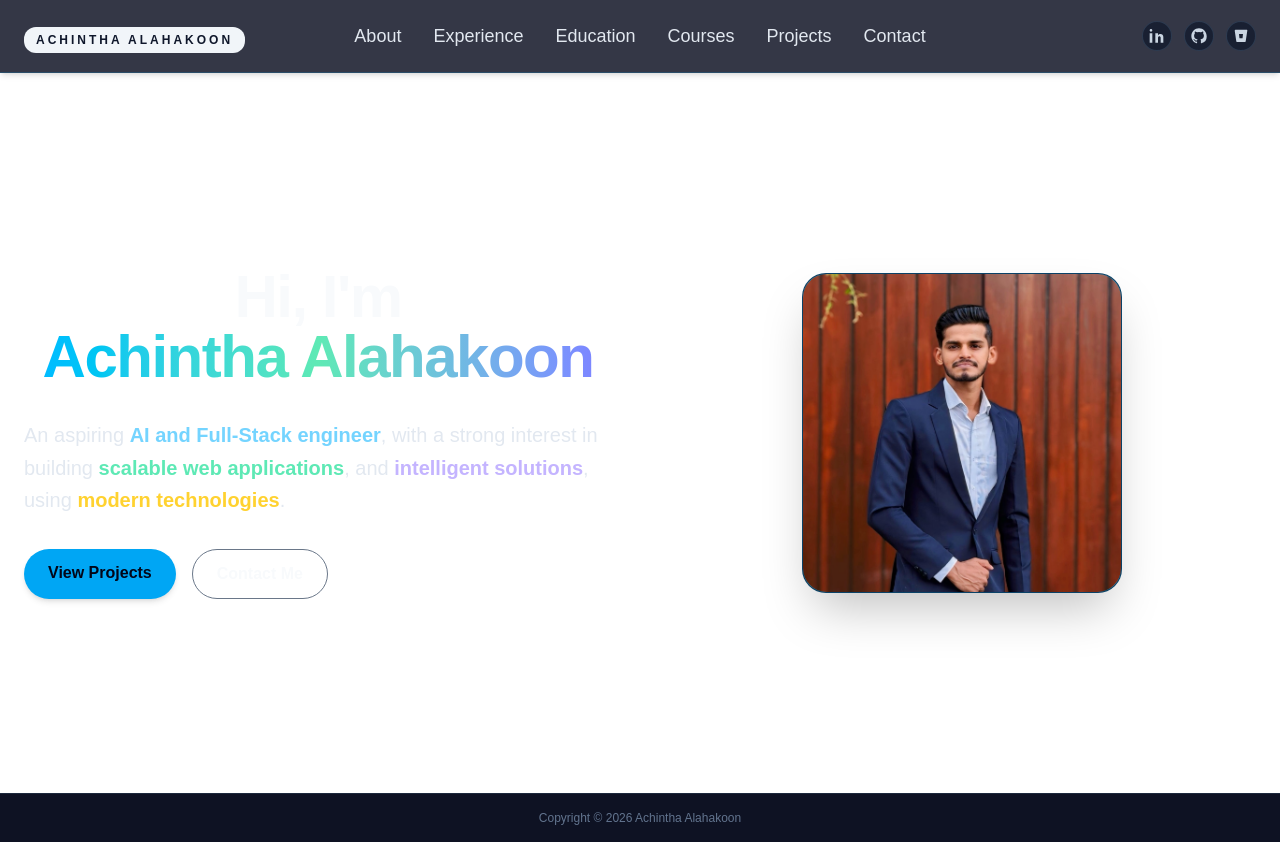
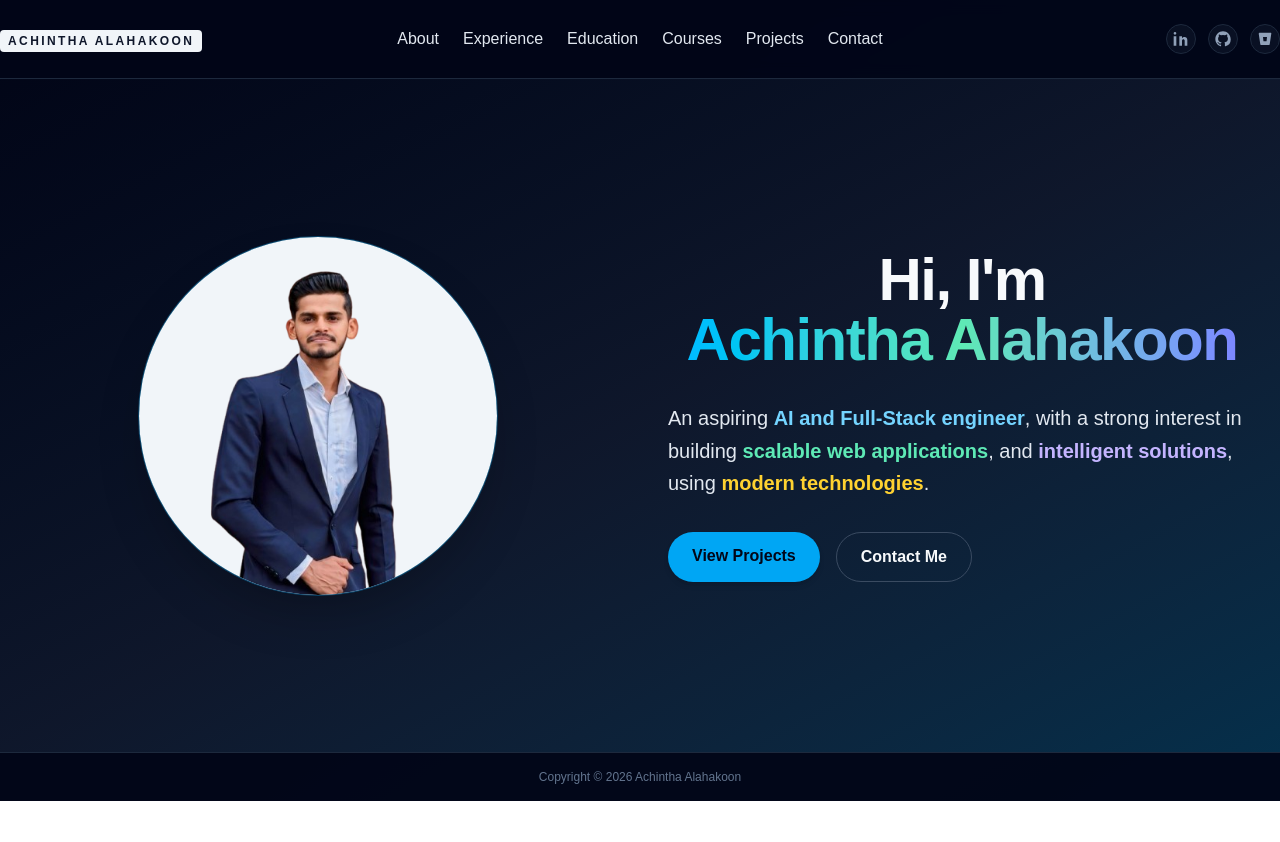
Before and after one commit to achintha-alahakoon/Portfolio, a Next.js app: page / in a window 1280 px wide. After the commit the page ends 801 px from the top, so only its background shows below. Built offline with nearby package versions, Linux system fonts and the light colour scheme.

Commit message:
Updated 1 Home page

```diff
--- a/app/layout.tsx
+++ b/app/layout.tsx
@@ -31,9 +31,9 @@ export default function RootLayout({
       <body
         className={`${geistSans.variable} ${geistMono.variable} antialiased bg-gradient-to-br from-slate-950 via-slate-900 to-sky-950 text-slate-50`}
       >
-        <div className="flex min-h-screen flex-col">
+        <div className="flex min-h-screen flex-col pt-20 bg-gradient-to-br from-slate-950 via-slate-900 to-sky-950">
           <Navbar />
-          <main className="flex-1">{children}</main>
+          <main className="flex-1 bg-gradient-to-br from-slate-950 via-slate-900 to-sky-950">{children}</main>
           <footer className="border-t border-slate-800 bg-slate-950/95">
             <div className="mx-auto flex max-w-5xl justify-center px-6 py-4 text-xs text-slate-500">
               <span>
--- a/components/Navbar.tsx
+++ b/components/Navbar.tsx
@@ -53,20 +53,20 @@ const socialLinks = [
 
 export default function Navbar() {
   return (
-    <header className="border-b border-sky-500/20 bg-slate-950/80 backdrop-blur shadow-md">
-      <div className="mx-auto flex max-w-7xl items-center px-6 py-5">
+    <header className="fixed inset-x-0 top-0 z-50 border-b border-slate-800 bg-slate-950/95 backdrop-blur">
+      <div className="mx-auto flex max-w-7xl items-center py-6">
 
         {/* LEFT: Name */}
         <div className="flex-1">
-          <Link href="/" className="text-xl font-semibold tracking-tight md:text-2xl">
-            <span className="rounded-xl bg-slate-100 px-3 py-1.5 text-xs font-bold uppercase tracking-[0.25em] text-slate-900">
+          <Link href="/" className="text-lg font-semibold tracking-tight">
+            <span className="rounded bg-slate-100 px-2 py-1 text-xs font-bold uppercase tracking-[0.2em] text-slate-900">
               Achintha Alahakoon
             </span>
           </Link>
         </div>
 
         {/* CENTER: Nav links */}
-        <nav className="flex flex-1 justify-center gap-6 text-base font-medium text-slate-200 md:gap-8 md:text-lg">
+        <nav className="flex flex-1 justify-center gap-6 text-lr font-medium text-slate-200">
           {navItems.map((item) => (
             <Link
               key={item.href}
@@ -79,7 +79,7 @@ export default function Navbar() {
         </nav>
 
         {/* RIGHT: Social icons */}
-        <div className="flex flex-1 justify-end items-center gap-3 text-slate-200">
+        <div className="flex flex-1 justify-end items-center gap-3 text-slate-400">
           {socialLinks.map((social) => (
             <a
               key={social.label}
@@ -87,7 +87,7 @@ export default function Navbar() {
               target="_blank"
               rel="noreferrer"
               aria-label={social.label}
-              className="rounded-full border border-slate-700/80 bg-slate-900/70 p-1.5 text-slate-300 transition hover:border-sky-400 hover:bg-slate-900 hover:text-sky-300"
+              className="rounded-full border border-slate-800 bg-slate-900/60 p-1.5 text-slate-400 transition hover:border-sky-500/70 hover:bg-slate-900 hover:text-sky-400"
             >
               {social.icon}
             </a>
--- a/components/pages/HomePage.tsx
+++ b/components/pages/HomePage.tsx
@@ -2,7 +2,20 @@ import Image from "next/image";
 
 export default function HomePage() {
   return (
-    <section className="mx-auto flex min-h-[calc(100vh-5rem)] max-w-7xl flex-col items-center justify-center gap-14 px-6 py-20 md:flex-row md:items-center md:justify-between">
+    <section className="mx-auto flex min-h-[calc(100vh-8rem)] max-w-7xl flex-col items-center justify-center gap-14 px-6 py-20 md:flex-row md:items-center md:justify-between">
+      <div className="mt-10 flex flex-1 justify-center md:mt-0">
+        <div className="relative h-72 w-72 overflow-hidden rounded-full border border-sky-500/30 bg-slate-900 shadow-2xl md:h-90 md:w-90">
+          <Image
+            src="/Images/homepic-re.png"
+            alt="Portrait of Achintha Alahakoon"
+            fill
+            priority
+            className="object-cover bg-slate-100 text-slate-900"
+          />
+          <div className="pointer-events-none absolute inset-0 rounded-full ring-2 ring-sky-400/60" />
+        </div>
+      </div>
+
       <div className="flex-1 space-y-8">
         <h1 className="text-center text-5xl font-semibold tracking-tight text-slate-50 md:text-6xl lg:text-6xl">
           Hi, I&apos;m <br />
@@ -44,19 +57,6 @@ export default function HomePage() {
           </a>
         </div>
       </div>
-
-      <div className="mt-10 flex flex-1 justify-center md:mt-0">
-        <div className="relative h-72 w-72 overflow-hidden rounded-3xl border border-sky-500/30 bg-slate-900 shadow-2xl md:h-80 md:w-80">
-          <Image
-            src="/Images/homepic.jpg"
-            alt="Portrait of Achintha Alahakoon"
-            fill
-            priority
-            className="object-cover"
-          />
-          <div className="pointer-events-none absolute inset-0 rounded-3xl ring-2 ring-sky-400/60" />
-        </div>
-      </div>
     </section>
   );
 }
```
Also changed, not shown: public/Images/homepic-re.png (added). Lines whose indentation alone changed are shown as unchanged.
